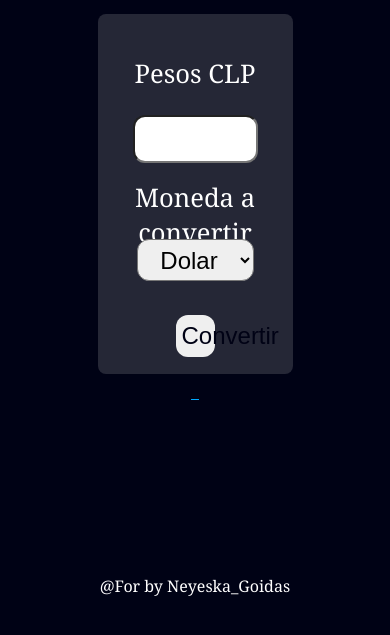
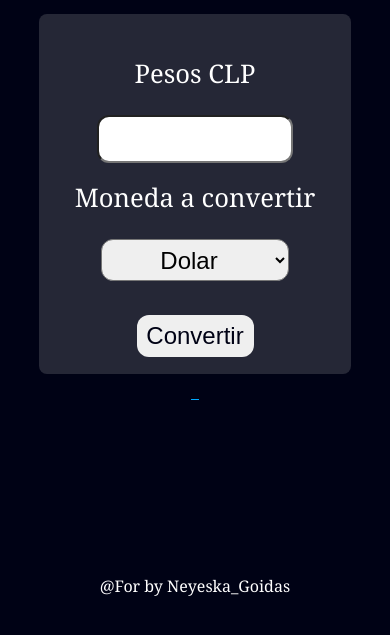
Before and after one commit to NeyeskaMedina/conversorDeMoneda, a plain HTML site: page index.html in a window 390 px wide. Shown: the part 115-750 px from the top of the page. Drawn offline with nearby package versions, Linux system fonts and the light colour scheme.

Commit message:
Agregando vista movil

```diff
--- a/assets/css/style.css
+++ b/assets/css/style.css
@@ -76,3 +76,10 @@ form select:hover{
 footer{
     text-align: center;
 }
+@media (max-width: 526px){
+    form {width: 80%;
+    }
+    form button{
+        width: 30vw;
+    }
+}
```
